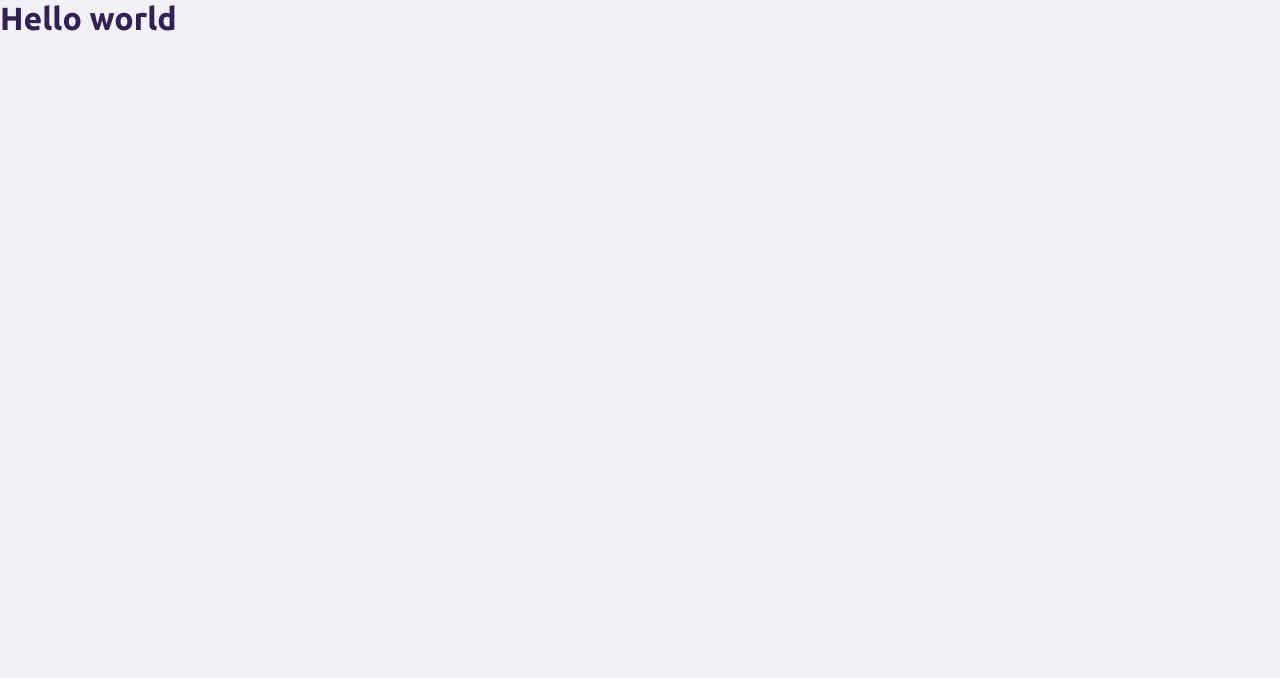
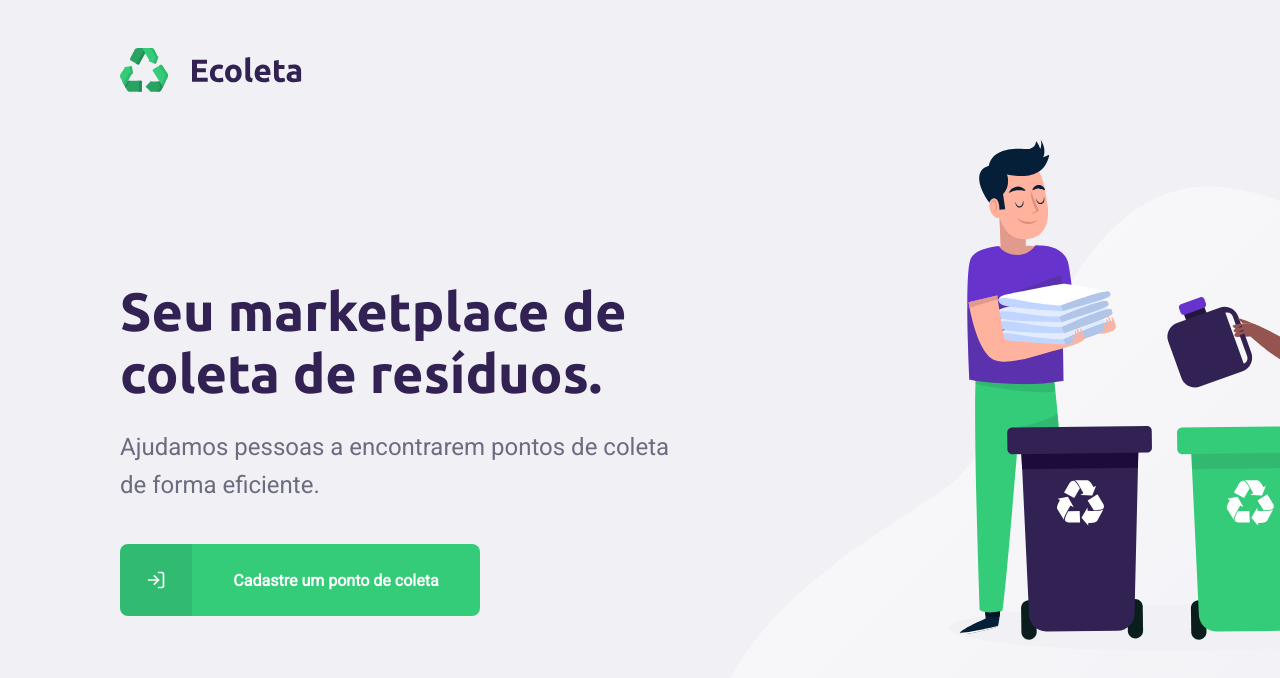
Before and after one commit to RicardoEstudante/next-level-week, a React (Create React App) app in the folder web/: page / in a window 1280 px wide. Shown: the top 678 px of the page. Built offline with nearby package versions, Linux system fonts and the light colour scheme.

Commit message:
more changes

```diff
--- a/web/package.json
+++ b/web/package.json
@@ -12,6 +12,8 @@
     "@types/react-dom": "^16.9.0",
     "react": "^16.13.1",
     "react-dom": "^16.13.1",
+    "react-icons": "^3.10.0",
+    "react-router-dom": "^5.2.0",
     "react-scripts": "3.4.1",
     "typescript": "~3.7.2"
   },
--- a/web/src/pages/Home/index.tsx
+++ b/web/src/pages/Home/index.tsx
@@ -1,8 +1,30 @@
 import React from 'react';
+import { FiLogIn } from 'react-icons/fi'
+
+import './styles.css'
+import logo from '../../assets/logo.svg';
 
 const Home = () => {
     return (
-        <h1>Hello world</h1>
+        <div id="page-home">
+            <div className="content">
+                <header>
+                    <img src={logo} alt="Ecoleta"/>
+                </header>
+
+                <main>
+                    <h1>Seu marketplace de coleta de resíduos.</h1>
+                    <p>Ajudamos pessoas a encontrarem pontos de coleta de forma eficiente.</p>
+
+                    <a href="cadastro">
+                        <span>
+                            <FiLogIn />
+                        </span>
+                        <strong>Cadastre um ponto de coleta</strong>
+                    </a>
+                </main>
+            </div>
+        </div>
     )
 }
 
--- a/web/src/pages/Home/styles.css
+++ b/web/src/pages/Home/styles.css
@@ -1,7 +1,7 @@
 #page-home {
     height: 100vh;
 
-    background: url('../../assets/home-background.svg') no-repeat 600px bottom;
+    background: url('../../assets/home-background.svg') no-repeat 700px bottom;
   }
 
   #page-home .content {
```
Also changed, not shown: web/src/pages/CreatePoint/index.tsx (added, +9 -0 lines), 1 other file (tests, documents, lock files or other folders).
